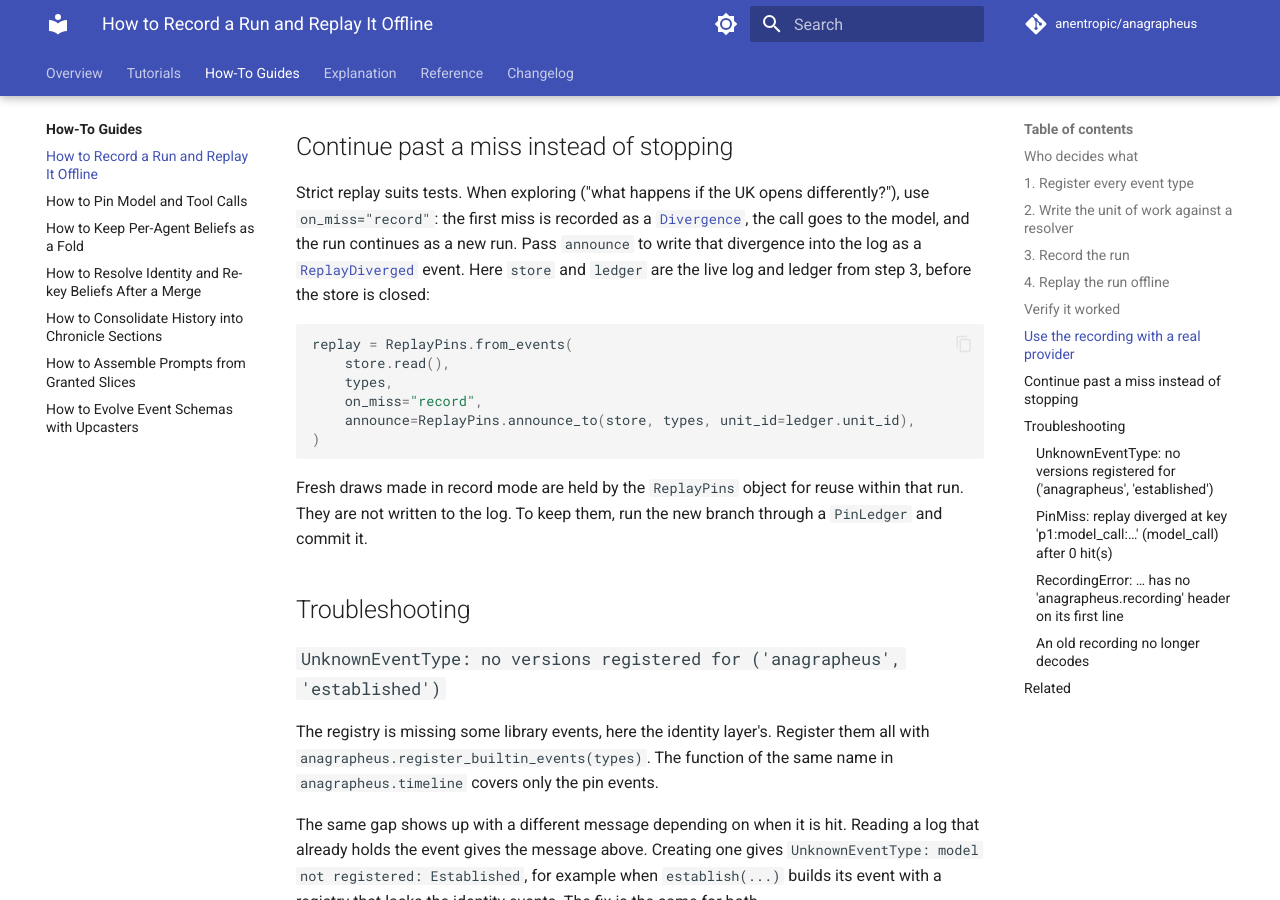
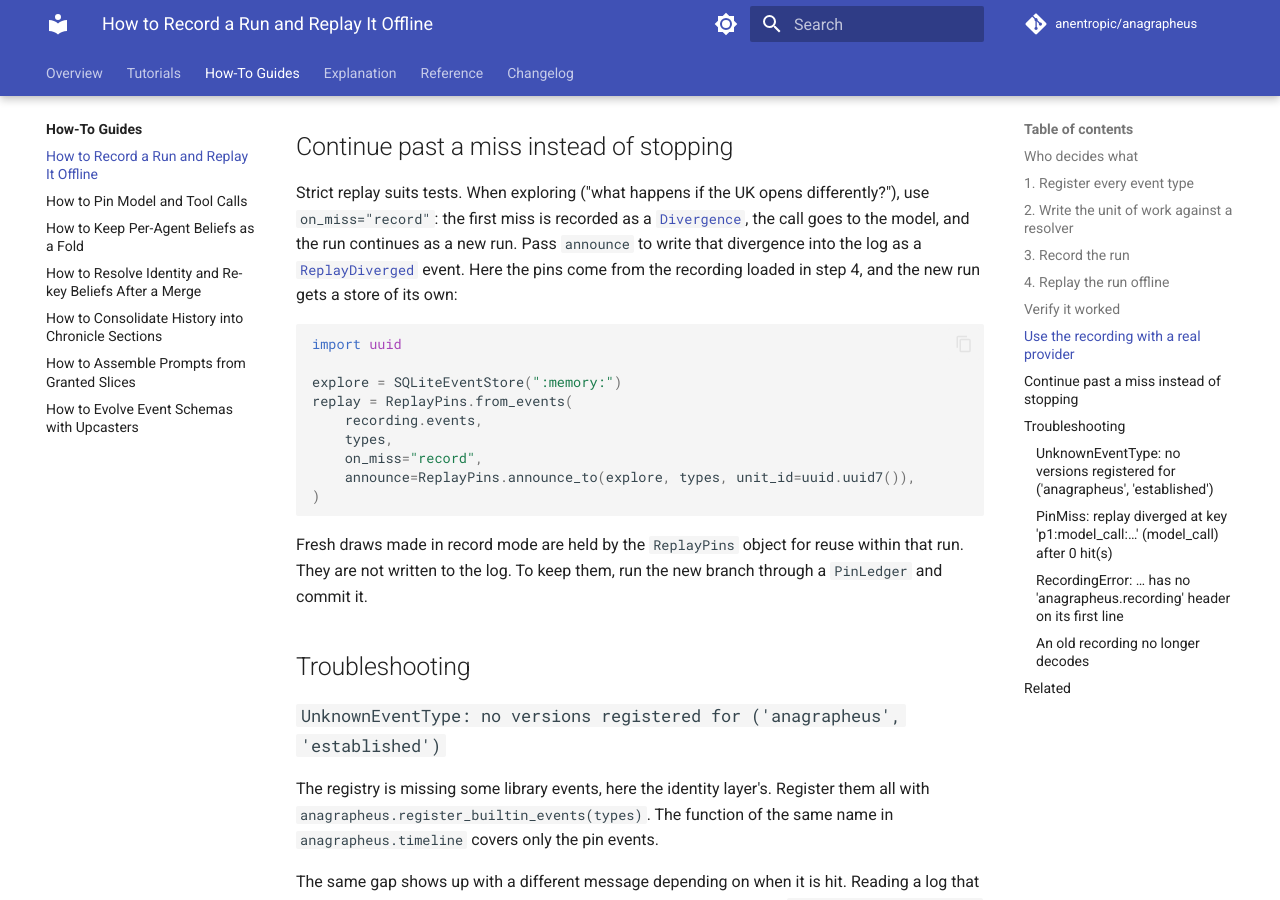
Before and after one commit to anentropic/anagrapheus, an MkDocs documentation site: the page built from docs/src/how-to/record-and-replay.md, in a window 1280 px wide and 900 px high, scrolled down 4455 px. Built offline with MkDocs 1.6.1 and Material for MkDocs 9.7.7, drawn with Linux system fonts in a browser that asks for light colours; comment, search, counter and statistics services are not loaded.

Commit message:
docs: address Copilot review on the 0.1.0 docs
- record-and-replay: build the record-mode replay from the loaded
  recording and announce into a new open store; the step 3 store is
  closed by then.
- README, index: only calls through PinnedModel and tools wrapped with
  pinned_tool are pinned.
- architecture: an assembled prompt is not logged; its context lists
  its sources and can be rebuilt from the same grant and position.
- negotiation tutorial: round lines are party turns of three model
  requests each.

Co-Authored-By: Claude Opus 5.5 (1M context) <noreply@anthropic.com>
Claude-Session: https://claude.ai/code/session_013p9Ynd6bw3kC99X8JQGKb3

````diff
--- a/docs/src/how-to/record-and-replay.md
+++ b/docs/src/how-to/record-and-replay.md
@@ -166,14 +166,17 @@ Record once against the provider, commit the recording file to your repository,
 
 ## Continue past a miss instead of stopping
 
-Strict replay suits tests. When exploring ("what happens if the UK opens differently?"), use `on_miss="record"`: the first miss is recorded as a [`Divergence`][divergence], the call goes to the model, and the run continues as a new run. Pass `announce` to write that divergence into the log as a [`ReplayDiverged`][replay-diverged] event. Here `store` and `ledger` are the live log and ledger from step 3, before the store is closed:
+Strict replay suits tests. When exploring ("what happens if the UK opens differently?"), use `on_miss="record"`: the first miss is recorded as a [`Divergence`][divergence], the call goes to the model, and the run continues as a new run. Pass `announce` to write that divergence into the log as a [`ReplayDiverged`][replay-diverged] event. Here the pins come from the recording loaded in step 4, and the new run gets a store of its own:
 
 ```python
+import uuid
+
+explore = SQLiteEventStore(":memory:")
 replay = ReplayPins.from_events(
-    store.read(),
+    recording.events,
     types,
     on_miss="record",
-    announce=ReplayPins.announce_to(store, types, unit_id=ledger.unit_id),
+    announce=ReplayPins.announce_to(explore, types, unit_id=uuid.uuid7()),
 )
 ```
 
````
Also changed, not shown: README.md (+1 -1 lines), docs/src/explanation/architecture.md (+1 -1 lines), docs/src/index.md (+1 -1 lines), docs/src/tutorials/negotiation-example.md (+1 -1 lines).
